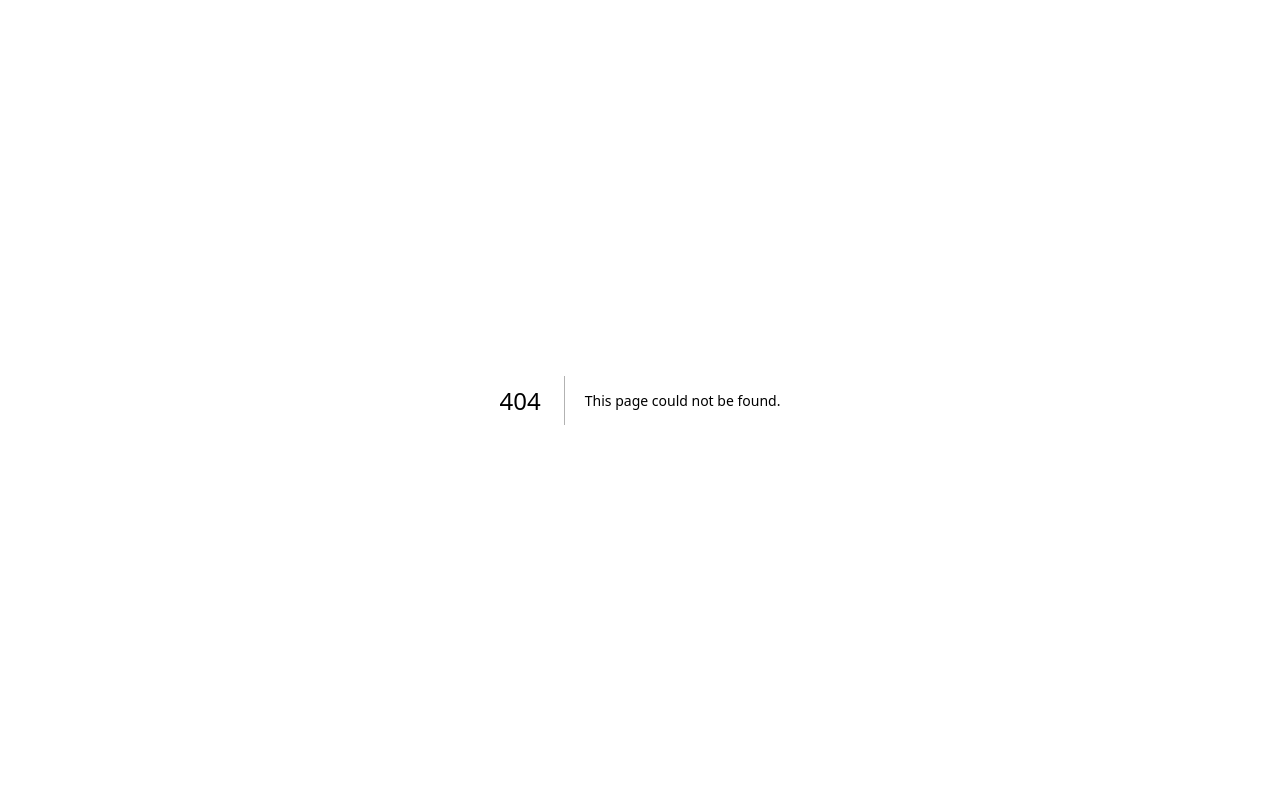
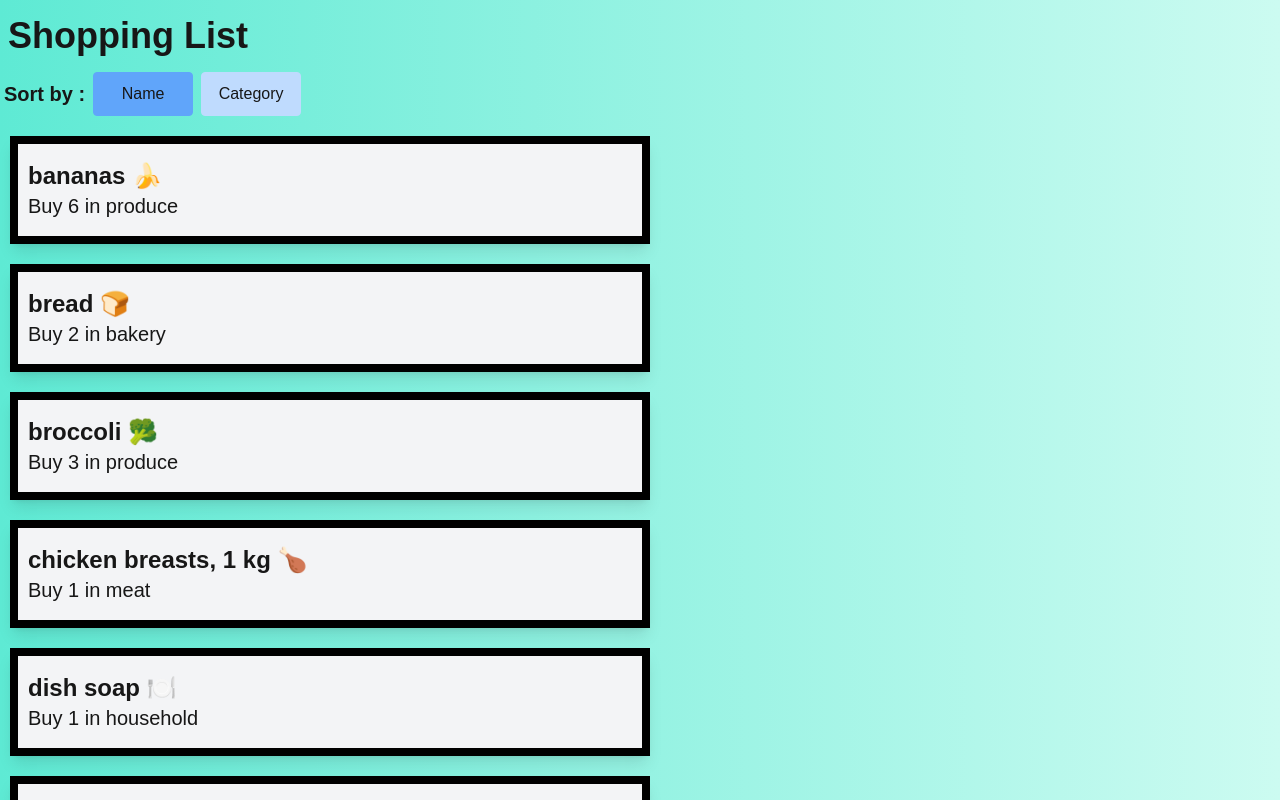
Before and after one commit to G-Antonelli/cprg306-assignments, a Next.js app: page /week-6 in a window 1280 px wide. Before the commit this address had no page. Shown: the top 800 px of the page. Built offline with nearby package versions, Linux system fonts and the light colour scheme.

Commit message:
Added week-6 assignment

```diff
--- a/app/page.js
+++ b/app/page.js
@@ -17,6 +17,9 @@ export default function Home() {
         <p>
         <Link href="/week-5">Go to Week 5 Page</Link>
         </p>
+        <p>
+        <Link href="/week-6">Go to Week 6 Page</Link>
+        </p>
       </main>
     );
   }
--- /dev/null
+++ b/app/week-6/item-list.js
@@ -0,0 +1,43 @@
+'use client';
+
+import { useState } from "react";
+import Item from "./item";
+import items from "./items.json";
+
+export default function ItemList() {
+  const [sortBy, setSortBy] = useState("name");
+
+  const sortedItems = [...items];
+  if (sortBy === "name") {
+    sortedItems.sort((a, b) => a.name.localeCompare(b.name));
+  } else if (sortBy === "category") {
+    sortedItems.sort((a, b) => a.category.localeCompare(b.category));
+  }
+
+  return (
+    <div>
+      <div className="flex">
+        <p className="text-xl font-bold py-2 px-1 mr-1">Sort by : </p>
+        <button
+          className={`px-4 py-2 mr-2 border rounded ${sortBy === "name" ? "bg-blue-400 border-blue-400" : "bg-blue-200 border-blue-200"}`  }
+          onClick={() => setSortBy("name")}
+          style={{ width: '100px'}}
+        >
+          Name
+        </button>
+        <button
+          className={`px-4 py-2 mr-2 border rounded ${sortBy === "category" ? "bg-blue-400 border-blue-400" : "bg-blue-200 border-blue-200"}`}
+          onClick={() => setSortBy("category")}
+          style={{ width: '100px' }}
+        >
+          Category
+        </button>
+      </div>
+      <ul>
+        {sortedItems.map((item) => (
+          <Item key={item.id} itemObj={item} />
+        ))}
+      </ul>
+    </div>
+  );
+}
--- /dev/null
+++ b/app/week-6/item.js
@@ -0,0 +1,10 @@
+
+export default function Item({itemObj}){
+    const {name, quantity, category} = itemObj;
+    return(
+        <div className= "flex flex-col border-8 border-black bg-gray-100 mt-5 m-2.5 px-2.5 py-4 w-1/2 shadow-lg">
+            <h1 className="text-2xl font-bold">{name}</h1>
+            <p className="text-xl">Buy {quantity} in {category}</p>
+        </div>
+    );
+}
--- /dev/null
+++ b/app/week-6/items.json
@@ -0,0 +1,74 @@
+[
+    {
+      "id": "1h2GJKH12gkHG31h1H",
+      "name": "milk, 4 L 🥛",
+      "quantity": 1,
+      "category": "dairy"
+    },
+    {
+      "id": "2KJH3k2j3H1k2J3K1H",
+      "name": "bread 🍞",
+      "quantity": 2,
+      "category": "bakery"
+    },
+    {
+      "id": "3h2KJH3k2j3H1k2J3",
+      "name": "eggs, dozen 🥚",
+      "quantity": 2,
+      "category": "dairy"
+    },
+    {
+      "id": "4k2J3K1H2GJKH12gk",
+      "name": "bananas 🍌",
+      "quantity": 6,
+      "category": "produce"
+    },
+    {
+      "id": "5H1h1H2KJH3k2j3H",
+      "name": "broccoli 🥦",
+      "quantity": 3,
+      "category": "produce"
+    },
+    {
+      "id": "6H1k2J3K1H2GJKH1",
+      "name": "chicken breasts, 1 kg 🍗",
+      "quantity": 1,
+      "category": "meat"
+    },
+    {
+      "id": "7gkHG31h1H2KJH3k",
+      "name": "pasta sauce 🍝",
+      "quantity": 3,
+      "category": "canned goods"
+    },
+    {
+      "id": "8j3H1k2J3K1H2GJK",
+      "name": "spaghetti, 454 g 🍝",
+      "quantity": 2,
+      "category": "dry goods"
+    },
+    {
+      "id": "9H12gkHG31h1H2KJ",
+      "name": "toilet paper, 12 pack 🧻",
+      "quantity": 1,
+      "category": "household"
+    },
+    {
+      "id": "10H3k2j3H1k2J3K1",
+      "name": "paper towels, 6 pack",
+      "quantity": 1,
+      "category": "household"
+    },
+    {
+      "id": "11k2J3K1H2GJKH12",
+      "name": "dish soap 🍽️",
+      "quantity": 1,
+      "category": "household"
+    },
+    {
+      "id": "12GJKH12gkHG31h1",
+      "name": "hand soap 🧼",
+      "quantity": 4,
+      "category": "household"
+    }
+  ]
--- /dev/null
+++ b/app/week-6/page.js
@@ -0,0 +1,12 @@
+import ItemList from "./item-list";
+
+export default function PropsPage() {
+  return (
+    <main className="bg-gradient-to-l from-teal-100 to-teal-300 min-h-screen">
+      <h1 className="px-2 py-4 text-4xl font-bold">Shopping List</h1>
+      <div className="">
+        <ItemList />
+      </div>
+    </main>
+  );
+}
```
